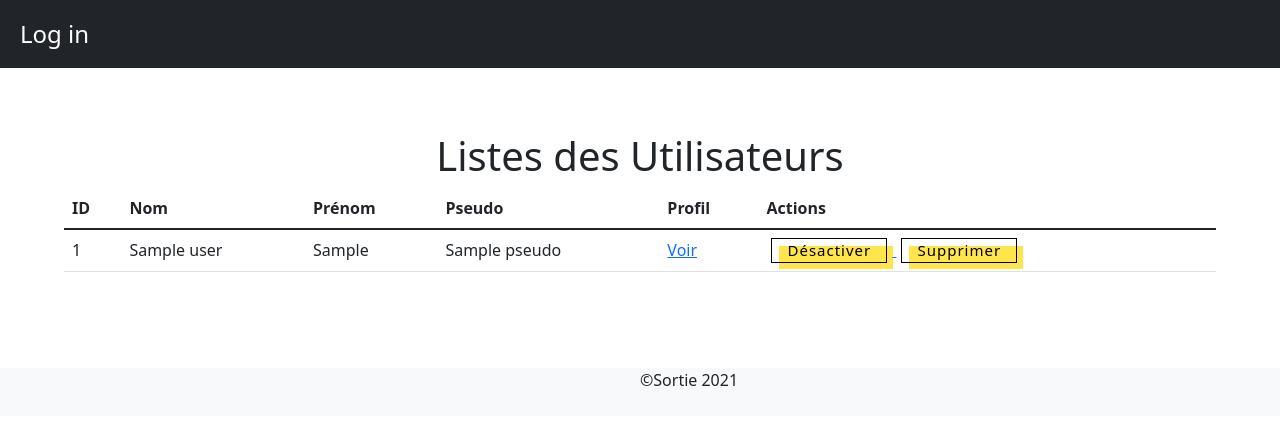
After one commit to CorentinCathe/projet_sortie, a Symfony app: template templates/user/adminUsers.html.twig in a window 1280 px wide. The commit adds this page. Shown: the top 425 px of the page. Run offline with Twig, Linux system fonts and the light colour scheme; the template is opened without the code that fills it: most values are stand-ins (such as "Sample title", 1, 10 or a date in 2020); some libraries are stand-ins or nearby versions.

Commit message:
#commit delete and desactivate users as admin

```diff
--- a/templates/base.html.twig
+++ b/templates/base.html.twig
@@ -47,6 +47,9 @@
                     {% if app.user.roles['User'] == 'ROLE_ADMIN' %}
                     <a class="nav-link {{ app.request.get('_route') == 'profil' ? 'active' }}"
                         href="{{path('userAdd', {id:app.user.id})}}">Créer un utilisateur</a>
+                    <a class="nav-link {{ app.request.get('_route') == 'profil' ? 'active' }}"
+                       href="{{path('user_index')}}">Liste des utilisateurs</a>
+
                     {% endif %}
                     <a class="nav-link {{ app.request.get('_route') == 'profil' ? 'active' }}"
                         href="{{path('app_logout')}}">Log out</a>
--- /dev/null
+++ b/templates/user/adminUsers.html.twig
@@ -0,0 +1,39 @@
+{% extends 'base.html.twig' %}
+
+{% block title %}Home{% endblock %}
+
+{% block body %}
+    <div class="edit-profil">
+        <h1>Listes des Utilisateurs</h1>
+        <table class="table">
+            <thead>
+                <tr>
+                    <th>ID</th>
+                    <th>Nom</th>
+                    <th>Prénom</th>
+                    <th>Pseudo</th>
+                    <th>Profil</th>
+                    <th>Actions</th>
+                </tr>
+            </thead>
+            <tbody>
+            {% for user in users %}
+                {% if app.user.id != user.id %}
+                <tr>
+                    <td>{{ user.id }}</td>
+                    <td>{{ user.name }}</td>
+                    <td>{{ user.firstName }}</td>
+                    <td>{{ user.pseudo }}</td>
+                    <td><a href="{{path('profil_participant',{id:user.id})}}">Voir</a></td>
+                    <td><a href="{{ path('user_desactivate', {'id': user.id}) }}"><button class="tbl-btn">{% if user.activ == true %}Désactiver{% else %}Activer{% endif %}</button>
+                        </a>
+                        <a href="{{ path('user_delete', {'id': user.id}) }}"><button class="tbl-btn">Supprimer</button>
+                        </a>
+                    </td>
+                </tr>
+                {% endif %}
+            {% endfor %}
+            </tbody>
+        </table>
+    </div>
+{% endblock %}
```
Also changed, not shown: src/Controller/UserController.php (+36 -0 lines).
